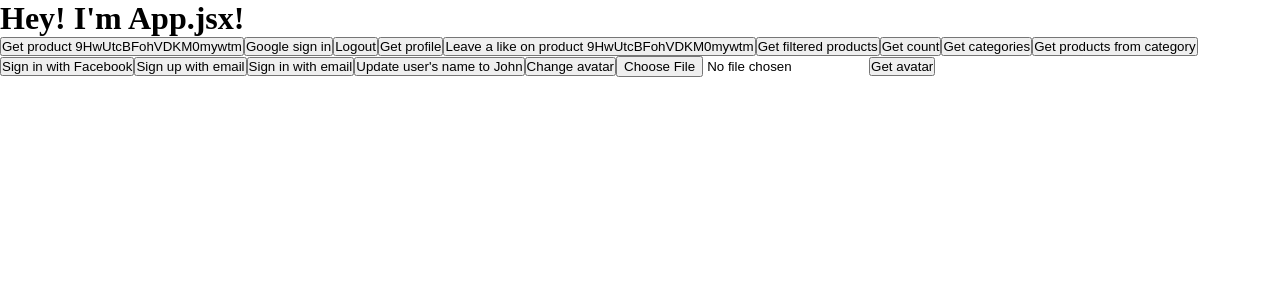
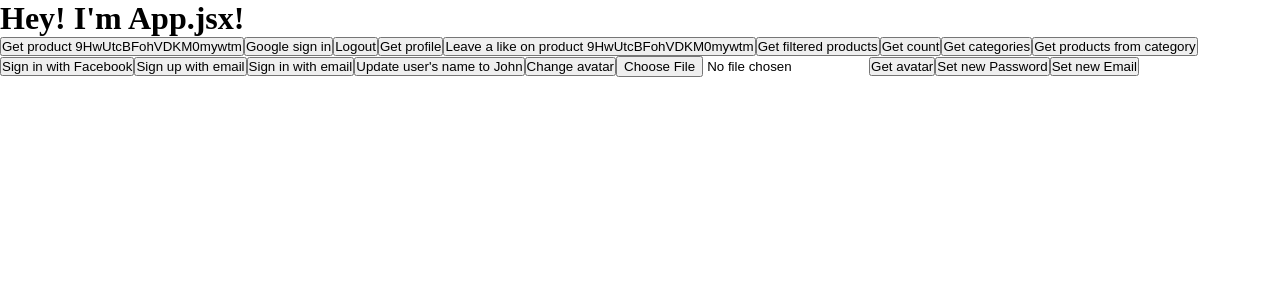
Before and after one commit to DmytroBazhanov/furniture-store, a React (Vite) app: page / in a window 1280 px wide. Shown: the top 300 px of the page. Built offline with nearby package versions, Linux system fonts and the light colour scheme; no server answers.

Commit message:
FIREBASE REQUESTS - Add firebase request to work with client
FIREBASE REQUESTS - Added "update email" and "update password" requests

```diff
--- a/src/components/App.jsx
+++ b/src/components/App.jsx
@@ -12,6 +12,8 @@ import {
     signInWithFacebook,
     signInWithEmail,
     registerUserWithEmail,
+    setNewPasswordForUser,
+    setNewEmailForUser,
 } from "../queries/auth";
 import { changeAvatar, getAvatarURL, getProfile, updateProfileField } from "../queries/profile";
 import { endAt, orderBy, startAt, where } from "firebase/firestore";
@@ -81,7 +83,7 @@ function App() {
             <button onClick={() => registerUserWithEmail("test@gmail.com", "dima12dima12")}>
                 Sign up with email
             </button>
-            <button onClick={() => signInWithEmail("test@gmail.com", "dima12dima12")}>
+            <button onClick={() => signInWithEmail("dimafg12@gmail.com", "Qwerty123")}>
                 Sign in with email
             </button>
             <button
@@ -96,6 +98,8 @@ function App() {
                 accept="image/jpeg, image/png, image/webp"
             />
             <button onClick={getAvatarURL}>Get avatar</button>
+            <button onClick={() => setNewPasswordForUser("Qwerty123")}>Set new Password</button>
+            <button onClick={() => setNewEmailForUser("dimafg12@gmail.com")}>Set new Email</button>
             <Outlet />
         </div>
     );
--- a/src/queries/auth.js
+++ b/src/queries/auth.js
@@ -6,6 +6,8 @@ import {
     signInWithPopup,
     signInWithEmailAndPassword,
     createUserWithEmailAndPassword,
+    updatePassword,
+    updateEmail,
     signOut as firebaseSignOut,
 } from "firebase/auth";
 
@@ -87,3 +89,13 @@ export async function registerUserWithEmail(email, password) {
 export async function signInWithEmail(email, password) {
     signInWithEmailAndPassword(auth, email, password).catch((error) => console.log(error));
 }
+
+export async function setNewPasswordForUser(newPassword) {
+    const user = auth.currentUser;
+    const result = await updatePassword(user, newPassword);
+}
+
+export async function setNewEmailForUser(newEmail) {
+    const user = auth.currentUser;
+    await updateEmail(user, newEmail);
+}
```
